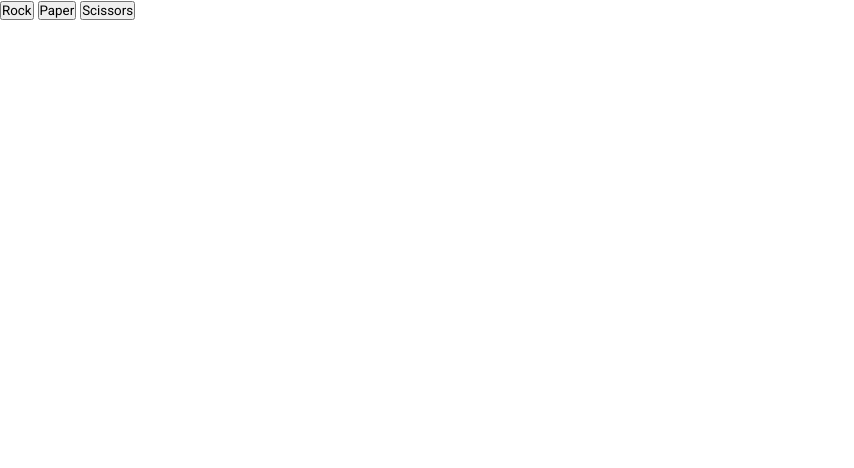
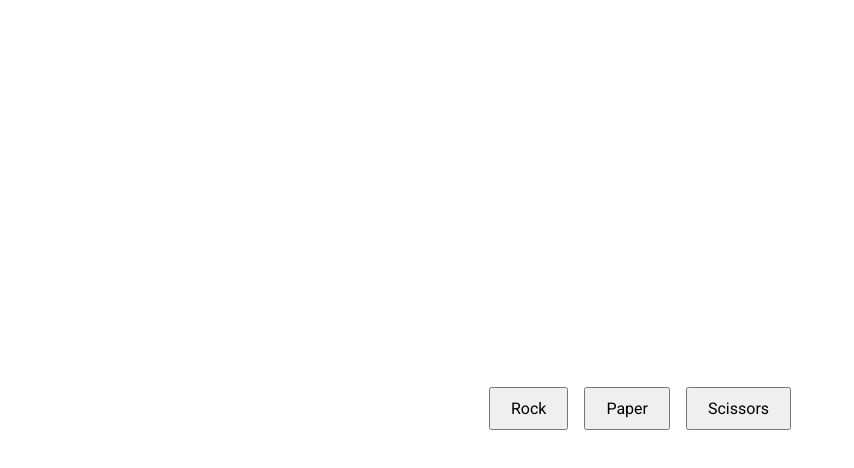
Before and after one commit to failingcards/rock-paper-scissors, a plain HTML site: page index.html in a window 1280 px wide. Shown: the whole page, without its empty margins (0-854 px from the left). Drawn offline with Linux system fonts and the light colour scheme.

Commit message:
Center buttons and group game messages under #messages

```diff
--- a/index.html
+++ b/index.html
@@ -10,11 +10,16 @@
     <link href="https://fonts.googleapis.com/css2?family=Roboto:ital,wght@0,100..900;1,100..900&display=swap" rel="stylesheet">
 </head>
 <body>
-    <div id="button-containers">
-        <button class="button" id="rock">Rock</button>
-        <button class="button" id="paper">Paper</button>
-        <button class="button" id="scissors">Scissors</button>
+    <div id="game-container">
+        <div id="button-container">
+            <button class="button" id="rock">Rock</button>
+            <button class="button" id="paper">Paper</button>
+            <button class="button" id="scissors">Scissors</button>
+        </div>
+
+        <div id="messages"></div>
     </div>
+
 </body>
 <script src="./script.js"></script>
 </html>
--- a/script.js
+++ b/script.js
@@ -1,29 +1,29 @@
 const buttons = document.querySelectorAll("button");
+const messagesContainer = document.getElementById("messages")
 
 const playerSelectionMessage = document.createElement("div");
 playerSelectionMessage.classList.add("player-selection");
-document.body.appendChild(playerSelectionMessage);
+messagesContainer.appendChild(playerSelectionMessage);
 
 const computerSelectionMessage = document.createElement("div");
 computerSelectionMessage.classList.add("computer-selection");
-document.body.appendChild(computerSelectionMessage);
+messagesContainer.appendChild(computerSelectionMessage);
 
 const gameWinner = document.createElement("div");
 gameWinner.classList.add("round-winner")
-document.body.appendChild(gameWinner);
+messagesContainer.appendChild(gameWinner);
 
 const gameOver = document.createElement("div");
 gameOver.classList.add("game-over");
-document.body.appendChild(gameOver);
+messagesContainer.appendChild(gameOver);
 
 const roundWinner = document.createElement("div");
 roundWinner.classList.add("round-winner");
-document.body.appendChild(roundWinner);
+messagesContainer.appendChild(roundWinner);
 
 const scoreBoard = document.createElement("div");
 scoreBoard.classList.add("scoreboard");
-document.body.appendChild(scoreBoard);
-
+messagesContainer.appendChild(scoreBoard);
 
 const maxRounds = 5;
 
--- a/styles.css
+++ b/styles.css
@@ -4,3 +4,31 @@
     padding: 0;
     font-family: 'Roboto', sans-serif;
 }
+
+#game-container {
+    display: flex;
+    justify-content: center;
+    align-items: center;
+    gap: 1rem;
+    height: 100vh;
+    flex-direction: column-reverse;
+}
+
+#button-container {
+    display: flex;
+    gap: 1rem;
+}
+
+button {
+    padding: 10px 20px;
+    font-size: 16px;
+    cursor: pointer;
+}
+
+.player-selection,
+.computer-selection,
+.round-winner,
+.game-over,
+.scoreboard {
+    text-align: center;
+}
```
